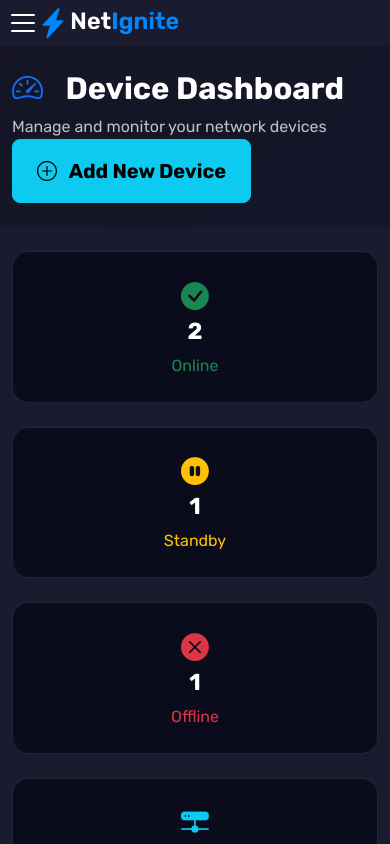
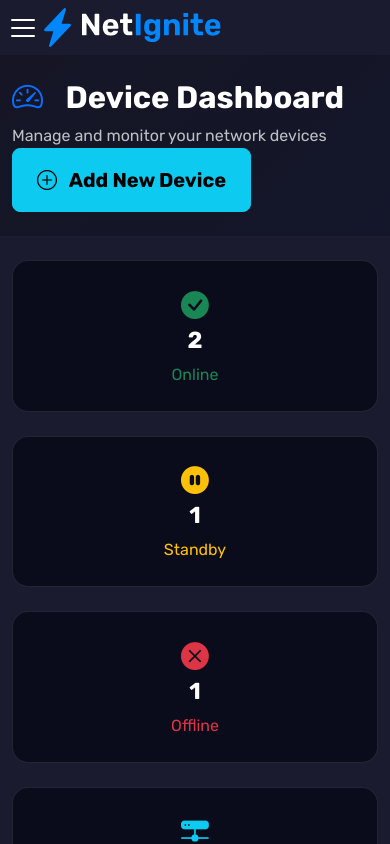
Before and after one commit to LeiCraft/NetIgnite-Server, a Nuxt app: page / in a window 390 px wide. Built offline with nearby package versions, Linux system fonts and the light colour scheme; no server answers.

Commit message:
updated sidebar

```diff
--- a/components/Sidebar.vue
+++ b/components/Sidebar.vue
@@ -96,13 +96,13 @@ import Logo from '@/components/img/logo-white.vue';
         </div>
 
         <div class="flex-fill d-flex flex-column page-content-wrapper">
-            <div class="p-2 d-md-none d-flex text-white dashboard-sidebar-color">
+            <div class="p-2 d-md-none d-flex text-white dashboard-sidebar-color mobile-header align-items-center">
                 <a href="#" class="text-white" data-bs-toggle="offcanvas" data-bs-target="#dashboard-sidebar">
                     <svg xmlns="http://www.w3.org/2000/svg" height="30px" viewBox="0 0 30 30">
                         <path stroke="#ffffff" stroke-linecap="round" stroke-miterlimit="10" stroke-width="2" d="M4 7h22M4 15h22M4 23h22"/>
                     </svg>
                 </a>
-                <Logo style="height: 30px;" />
+                <Logo style="height: 100%;" />
             </div>
             <div class="page-content">
                 <slot></slot>
@@ -159,4 +159,8 @@ import Logo from '@/components/img/logo-white.vue';
     height: 100%; /* Ensure it fills the remaining space */
 }
 
+.mobile-header {
+    height: 55px;
+}
+
 </style>
```
